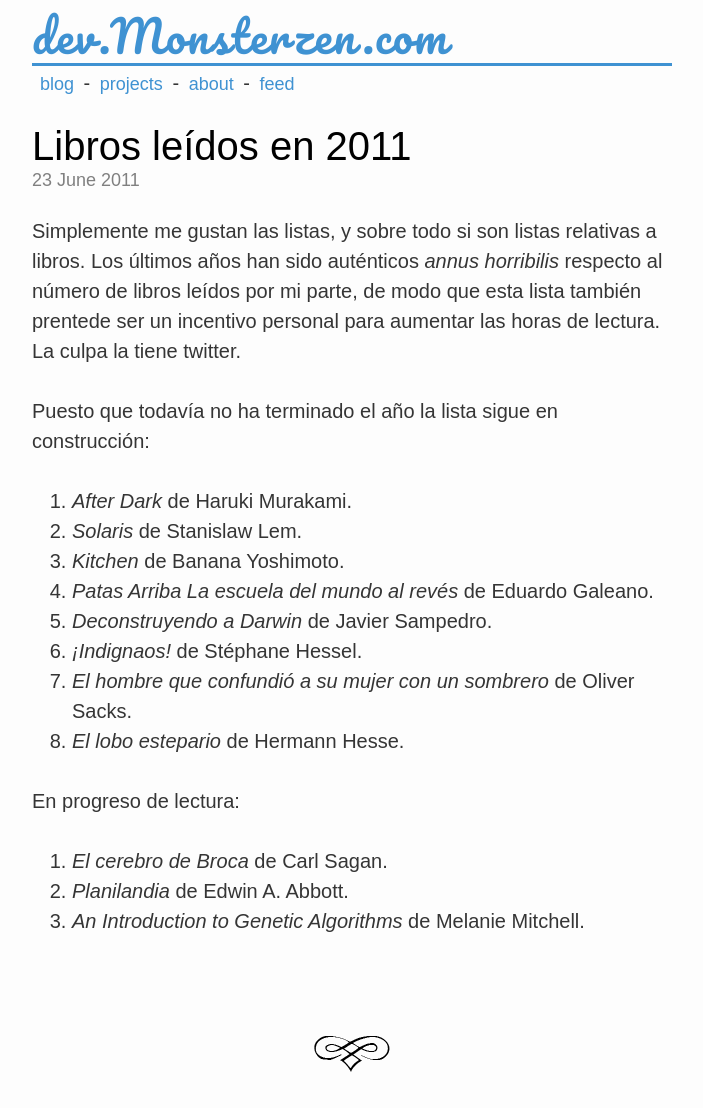
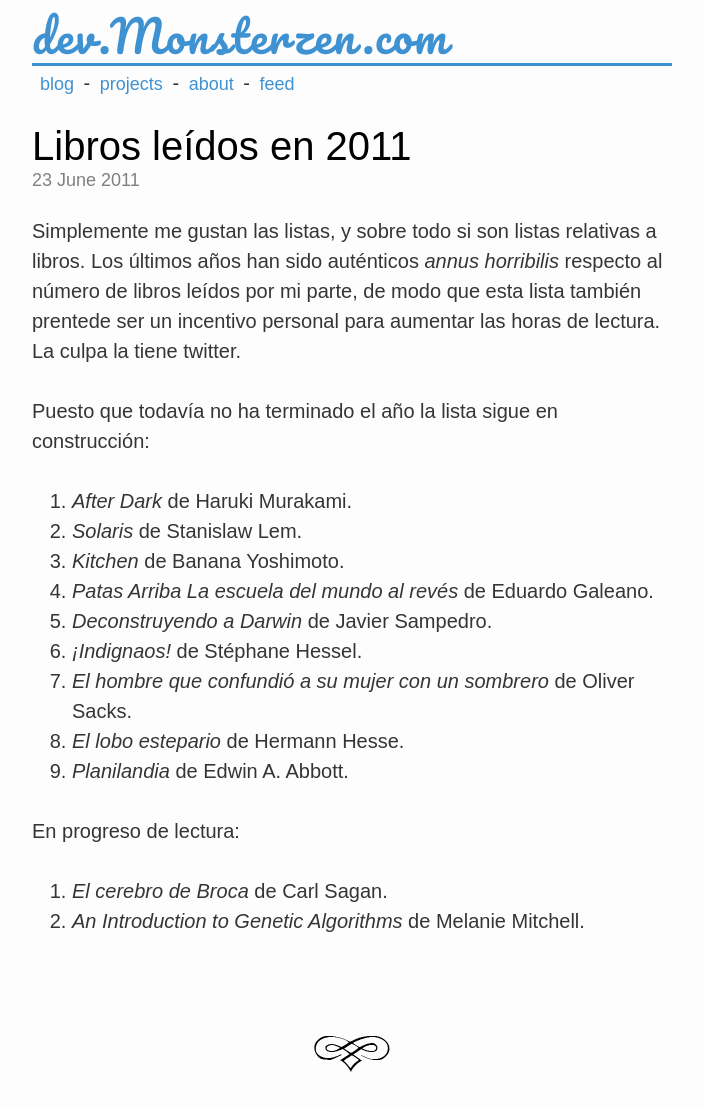
Before and after one commit to jfcalvo/jfcalvo.github.com, a Jekyll site: the page built from _posts/2011-06-23-libros-leidos-en-2011.markdown, in a window 1280 px wide. Shown: the whole page, without its empty margins (288-991 px from the left). Built offline with Jekyll 4.4.1, drawn with Linux system fonts in a browser that asks for light colours; some web fonts are replaced; part of the change alters nothing that is shown.

Commit message:
Added a new book.

```diff
--- a/_posts/2011-06-23-libros-leidos-en-2011.markdown
+++ b/_posts/2011-06-23-libros-leidos-en-2011.markdown
@@ -18,9 +18,9 @@ Puesto que todavía no ha terminado el año la lista sigue en construcción:
 6. *¡Indignaos!* de Stéphane Hessel.
 7. *El hombre que confundió a su mujer con un sombrero* de Oliver Sacks.
 8. *El lobo estepario* de Hermann Hesse.
+9. *Planilandia* de Edwin A. Abbott.
 
 En progreso de lectura:
 
 1. *El cerebro de Broca* de Carl Sagan.
-3. *Planilandia* de Edwin A. Abbott.
 4. *An Introduction to Genetic Algorithms* de Melanie Mitchell.
```
